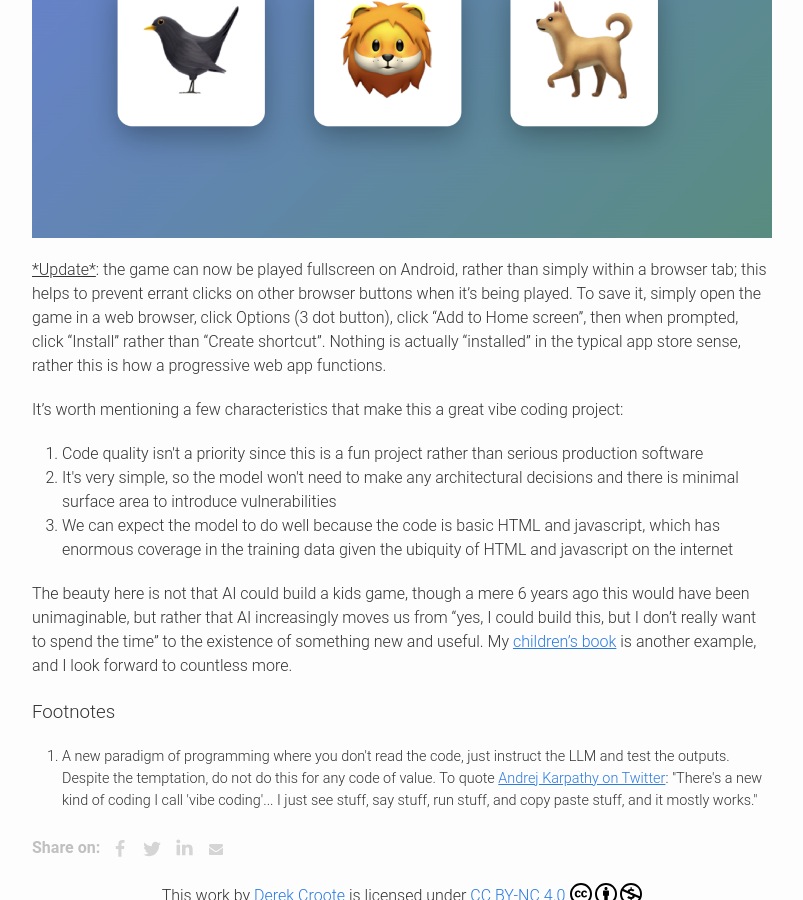
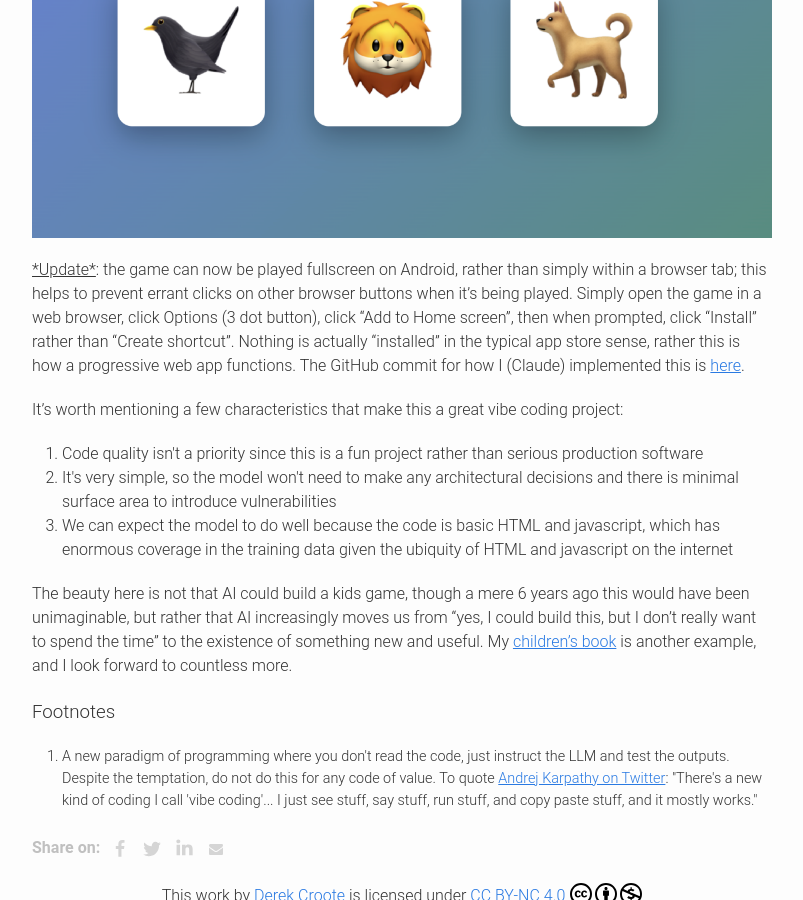
Before and after one commit to dcroote/dcroote.github.io, a Jekyll site: the page built from _posts/2025-10-28-kids-animal-sounds-game.md, in a window 1280 px wide and 900 px high, scrolled down 1318 px. Shown: the whole window, without its empty margins (238-1041 px from the left). Built offline with Jekyll 4.4.1, drawn with Linux system fonts in a browser that asks for light colours; some web fonts are replaced.

Commit message:
fix: add link to GitHub commit for progressive web app

```diff
--- a/_posts/2025-10-28-kids-animal-sounds-game.md
+++ b/_posts/2025-10-28-kids-animal-sounds-game.md
@@ -20,7 +20,7 @@ After a round of "user testing," the final version of the <a href="https://www.d
 
 <a href="/kids-animal-sounds-game.html"><img src="/images/kids-animal-sounds-game/kids-animal-sounds-game.png" width="1200" height="630" alt="Interactive kids animal sounds game" /></a>
 
-<span style="text-decoration:underline;">\*Update\*</span>: the game can now be played fullscreen on Android, rather than simply within a browser tab; this helps to prevent errant clicks on other browser buttons when it's being played. To save it, simply open the game in a web browser, click Options (3 dot button), click "Add to Home screen", then when prompted, click "Install" rather than "Create shortcut". Nothing is actually "installed" in the typical app store sense, rather this is how a progressive web app functions.
+<span style="text-decoration:underline;">\*Update\*</span>: the game can now be played fullscreen on Android, rather than simply within a browser tab; this helps to prevent errant clicks on other browser buttons when it's being played. Simply open the game in a web browser, click Options (3 dot button), click "Add to Home screen", then when prompted, click "Install" rather than "Create shortcut". Nothing is actually "installed" in the typical app store sense, rather this is how a progressive web app functions. The GitHub commit for how I (Claude) implemented this is <a href="https://github.com/dcroote/dcroote.github.io/commit/f990686aefcbbee6dce98d5042b46dbde2ee3c84">here</a>.
 
 It's worth mentioning a few characteristics that make this a great vibe coding project:
 
```
